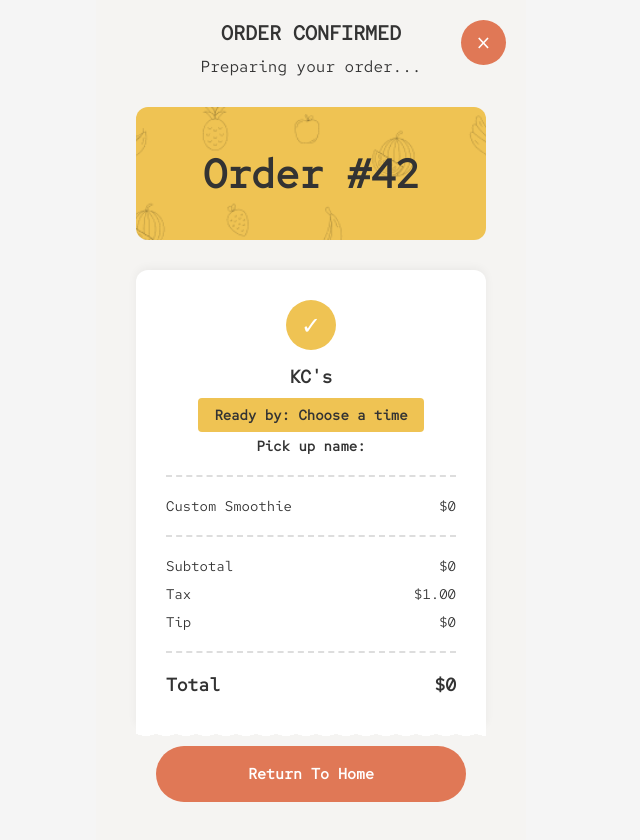
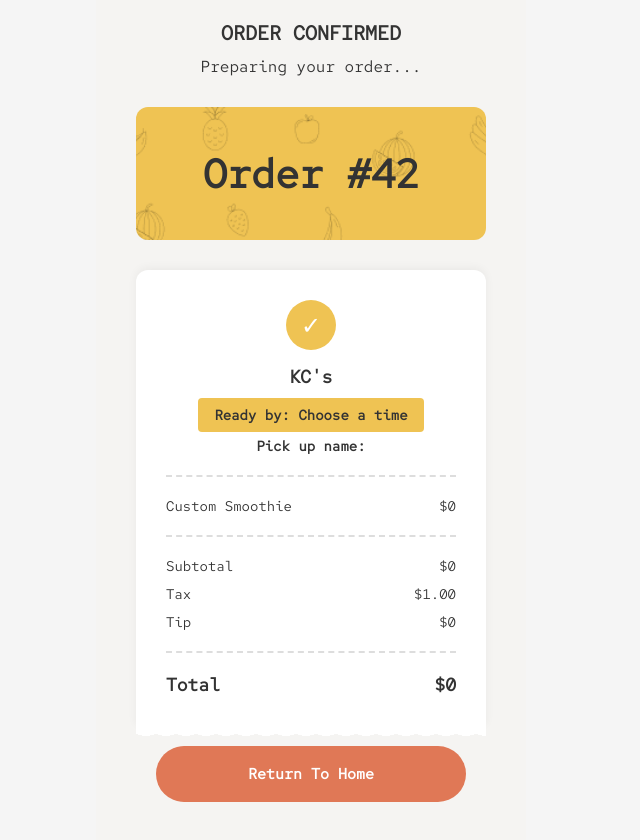
Before and after one commit to Hannahxpelingon/KCs, a plain HTML site: page pages/confirmation.html in a window 1280 px wide. Shown: the whole page, without its empty margins (329-969 px from the left). Drawn offline with Linux system fonts and the light colour scheme.

Commit message:
close button removed

```diff
--- a/pages/confirmation.html
+++ b/pages/confirmation.html
@@ -9,8 +9,8 @@
 <body>
     <div class="container">
 
-        <!-- Close Button -->
-        <a href="index.html" class="close-button">×</a>
+        <!-- Close Button
+        <a href="index.html" class="close-button">×</a> -->
 
         <!-- Confirmation Content -->
         <div class="confirmation-content">
```
Also changed, not shown: pages/status.html (+2 -2 lines).
